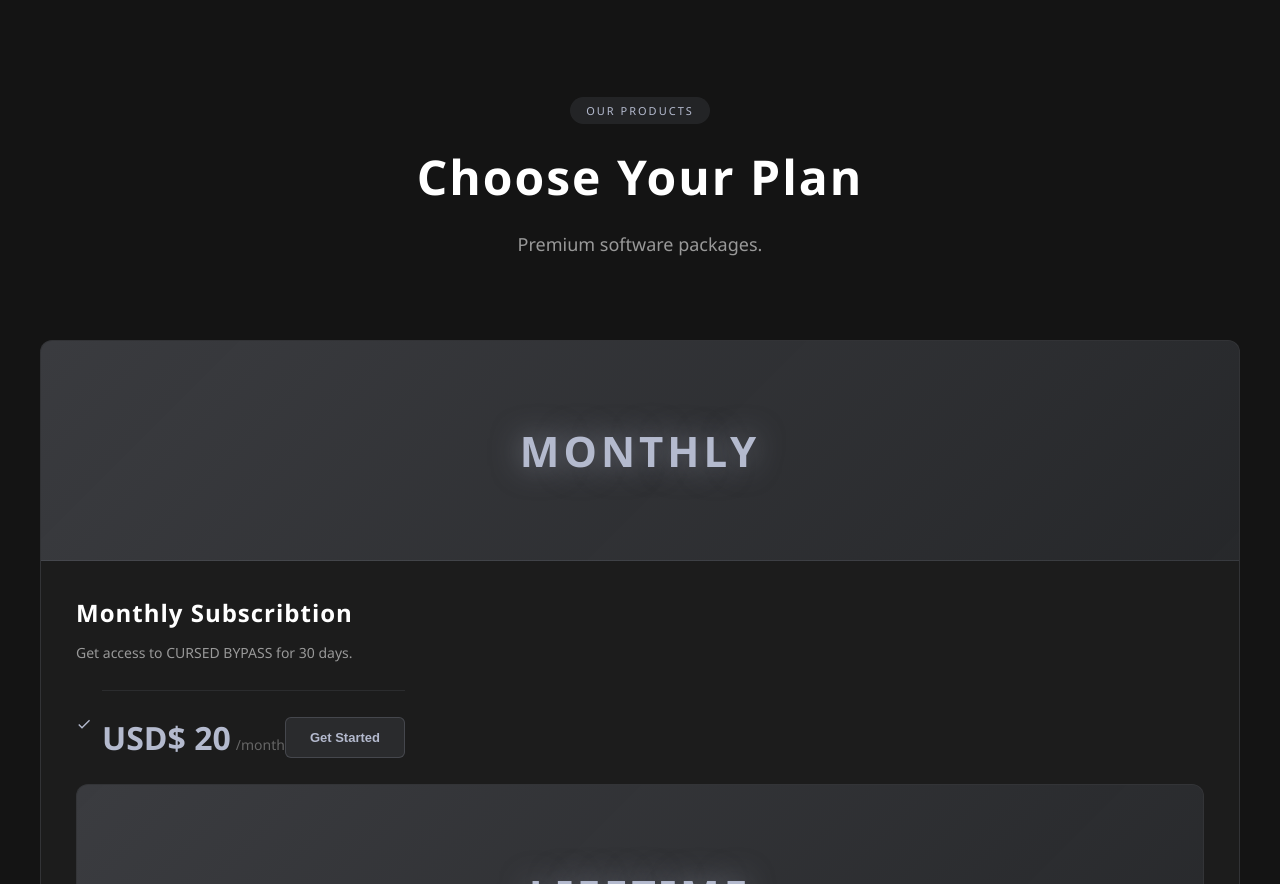
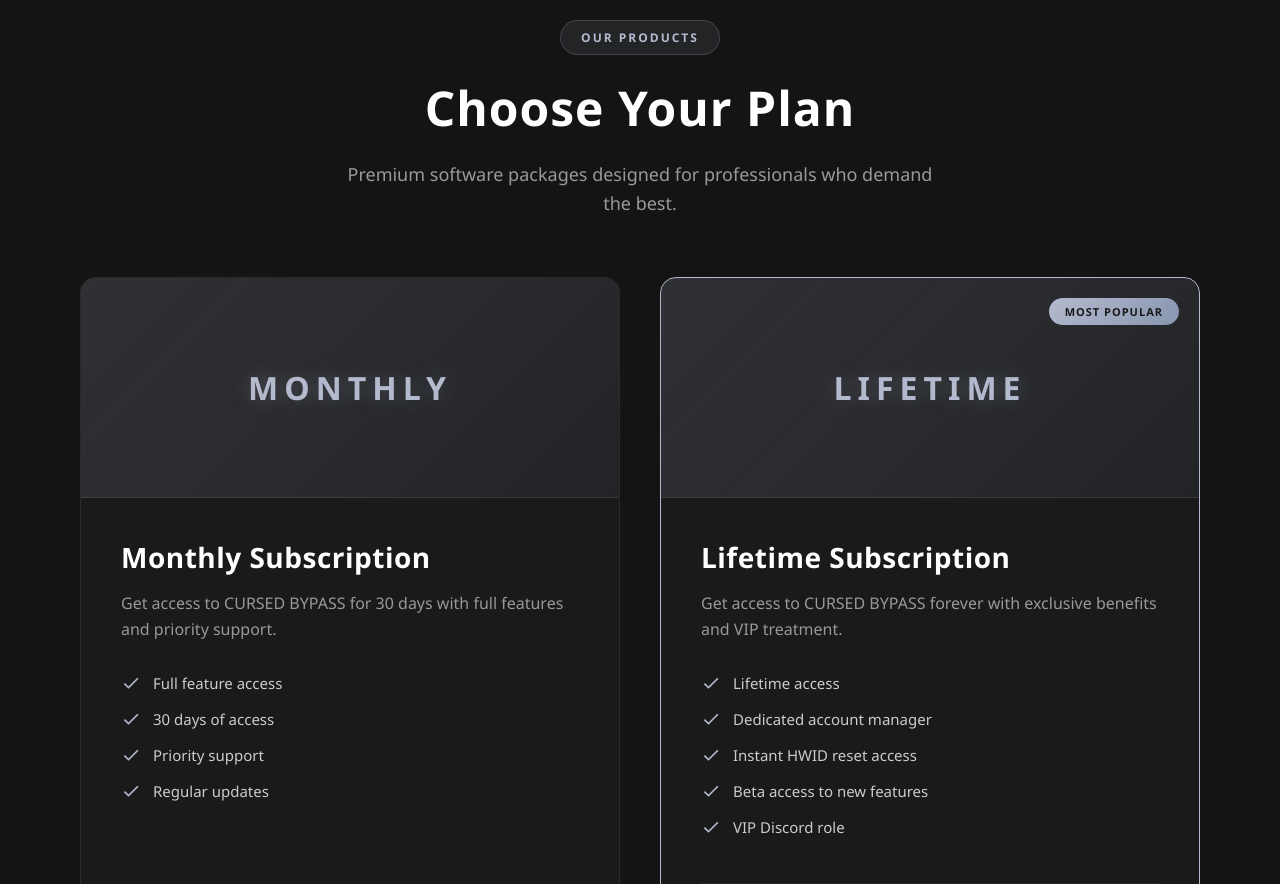
Before and after one commit to wyugu185t18578/ifahw8756y1, a website: page public/index.html in a window 1280 px wide. Shown: the part 1916-2800 px from the top of the page. Drawn offline with Linux system fonts and the light colour scheme; no server answers.

Commit message:
index.html

```diff
--- a/public/index.html
+++ b/public/index.html
@@ -936,33 +936,275 @@
         </div>
     </div>
 
-    <!-- Products Section -->
+    <!-- REPLACE YOUR PRODUCTS SECTION WITH THIS -->
+
+<!-- Add this CSS to your <style> section -->
+<style>
+/* Products Section - Improved */
+.products-section {
+    position: relative;
+    z-index: 10;
+    padding: 100px 40px;
+    max-width: 1200px;
+    margin: 0 auto;
+}
+
+.products-header {
+    text-align: center;
+    margin-bottom: 60px;
+}
+
+.section-badge {
+    display: inline-block;
+    padding: 8px 20px;
+    background: rgba(180, 186, 206, 0.1);
+    border: 1px solid rgba(180, 186, 206, 0.2);
+    border-radius: 20px;
+    color: #b4bace;
+    font-size: 12px;
+    font-weight: 600;
+    letter-spacing: 2px;
+    text-transform: uppercase;
+    margin-bottom: 20px;
+}
+
+.section-title {
+    font-size: 48px;
+    font-weight: 700;
+    color: #ffffff;
+    margin-bottom: 20px;
+    letter-spacing: 1px;
+}
+
+.section-subtitle {
+    font-size: 18px;
+    color: #999;
+    max-width: 600px;
+    margin: 0 auto;
+    line-height: 1.6;
+}
+
+.products-grid {
+    display: grid;
+    grid-template-columns: repeat(auto-fit, minmax(400px, 1fr));
+    gap: 40px;
+    margin-top: 60px;
+}
+
+.product-card {
+    background: rgba(30, 30, 30, 0.6);
+    border-radius: 16px;
+    border: 1px solid rgba(180, 186, 206, 0.1);
+    overflow: hidden;
+    transition: all 0.3s ease;
+    display: flex;
+    flex-direction: column;
+}
+
+.product-card:hover {
+    border-color: rgba(180, 186, 206, 0.3);
+    transform: translateY(-5px);
+    box-shadow: 0 10px 30px rgba(0, 0, 0, 0.3);
+}
+
+.product-image {
+    background: linear-gradient(135deg, rgba(180, 186, 206, 0.15) 0%, rgba(100, 120, 160, 0.1) 100%);
+    padding: 50px 40px;
+    text-align: center;
+    border-bottom: 1px solid rgba(180, 186, 206, 0.1);
+}
+
+.product-logo {
+    font-size: 32px;
+    font-weight: 700;
+    letter-spacing: 6px;
+    color: #b4bace;
+    text-shadow: 0 0 20px rgba(180, 186, 206, 0.3);
+}
+
+.product-content {
+    padding: 40px;
+    flex: 1;
+    display: flex;
+    flex-direction: column;
+}
+
+.product-name {
+    font-size: 28px;
+    font-weight: 700;
+    color: #ffffff;
+    margin-bottom: 15px;
+    letter-spacing: 0.5px;
+}
+
+.product-description {
+    font-size: 16px;
+    color: #999;
+    line-height: 1.6;
+    margin-bottom: 30px;
+}
+
+.product-features {
+    margin-bottom: 30px;
+    flex: 1;
+}
+
+.product-feature-item {
+    display: flex;
+    align-items: center;
+    gap: 12px;
+    margin-bottom: 16px;
+    color: #ccc;
+    font-size: 15px;
+}
+
+.product-feature-item svg {
+    width: 20px;
+    height: 20px;
+    color: #b4bace;
+    flex-shrink: 0;
+}
+
+.product-pricing {
+    border-top: 1px solid rgba(180, 186, 206, 0.1);
+    padding-top: 30px;
+    margin-top: auto;
+}
+
+.product-price {
+    display: flex;
+    align-items: baseline;
+    gap: 8px;
+    margin-bottom: 25px;
+}
+
+.price-amount {
+    font-size: 42px;
+    font-weight: 700;
+    color: #b4bace;
+    letter-spacing: -1px;
+}
+
+.price-period {
+    font-size: 16px;
+    color: #666;
+}
+
+.product-cta {
+    width: 100%;
+    padding: 16px 32px;
+    background: rgba(180, 186, 206, 0.1);
+    border: 2px solid rgba(180, 186, 206, 0.3);
+    border-radius: 8px;
+    color: #e5e5e5;
+    font-size: 16px;
+    font-weight: 600;
+    letter-spacing: 1px;
+    cursor: pointer;
+    transition: all 0.3s ease;
+}
+
+.product-cta:hover {
+    background: rgba(180, 186, 206, 0.2);
+    border-color: #b4bace;
+    color: #ffffff;
+    transform: translateY(-2px);
+}
+
+/* Featured card styling */
+.product-card.featured {
+    border-color: #b4bace;
+    position: relative;
+}
+
+.product-card.featured::before {
+    content: 'MOST POPULAR';
+    position: absolute;
+    top: 20px;
+    right: 20px;
+    background: linear-gradient(135deg, #b4bace 0%, #8896b0 100%);
+    color: #1a1a1a;
+    padding: 6px 16px;
+    border-radius: 20px;
+    font-size: 11px;
+    font-weight: 700;
+    letter-spacing: 1px;
+    z-index: 1;
+}
+
+.product-card.featured .product-cta {
+    background: linear-gradient(135deg, #b4bace 0%, #8896b0 100%);
+    border: none;
+    color: #1a1a1a;
+}
+
+.product-card.featured .product-cta:hover {
+    transform: translateY(-2px);
+    box-shadow: 0 8px 20px rgba(180, 186, 206, 0.3);
+}
+
+/* Responsive */
+@media (max-width: 900px) {
+    .products-grid {
+        grid-template-columns: 1fr;
+    }
+
+    .section-title {
+        font-size: 36px;
+    }
+}
+</style>
+
+<!-- HTML - Products Section -->
 <section class="products-section" id="products">
     <div class="products-header">
         <div class="section-badge">Our Products</div>
         <h2 class="section-title">Choose Your Plan</h2>
         <p class="section-subtitle">
-                Premium software packages.
-            </p>
-        </div>
+            Premium software packages designed for professionals who demand the best.
+        </p>
+    </div>
+
     <div class="products-grid">
+        <!-- Monthly Plan -->
         <div class="product-card">
             <div class="product-image">
                 <div class="product-logo">MONTHLY</div>
             </div>
             <div class="product-content">
-                    <h3 class="product-name">Monthly Subscribtion</h3>
+                <h3 class="product-name">Monthly Subscription</h3>
                 <p class="product-description">
-                        Get access to CURSED BYPASS for 30 days.
+                    Get access to CURSED BYPASS for 30 days with full features and priority support.
                 </p>
                 <div class="product-features">
                     <div class="product-feature-item">
                         <svg viewBox="0 0 24 24" fill="currentColor">
                             <path d="M9 16.17L4.83 12l-1.42 1.41L9 19 21 7l-1.41-1.41z"/>
                         </svg>
+                        <span>Full feature access</span>
+                    </div>
+                    <div class="product-feature-item">
+                        <svg viewBox="0 0 24 24" fill="currentColor">
+                            <path d="M9 16.17L4.83 12l-1.42 1.41L9 19 21 7l-1.41-1.41z"/>
+                        </svg>
+                        <span>30 days of access</span>
+                    </div>
+                    <div class="product-feature-item">
+                        <svg viewBox="0 0 24 24" fill="currentColor">
+                            <path d="M9 16.17L4.83 12l-1.42 1.41L9 19 21 7l-1.41-1.41z"/>
+                        </svg>
+                        <span>Priority support</span>
+                    </div>
+                    <div class="product-feature-item">
+                        <svg viewBox="0 0 24 24" fill="currentColor">
+                            <path d="M9 16.17L4.83 12l-1.42 1.41L9 19 21 7l-1.41-1.41z"/>
+                        </svg>
+                        <span>Regular updates</span>
+                    </div>
+                </div>
                 <div class="product-pricing">
                     <div class="product-price">
-                            <span class="price-amount">USD$ 20</span>
+                        <span class="price-amount">$20</span>
                         <span class="price-period">/month</span>
                     </div>
                     <button class="product-cta btn-purchase" data-package="monthly">Get Started</button>
@@ -970,23 +1212,22 @@
             </div>
         </div>
 
-
-
-            <div class="product-card">
+        <!-- Lifetime Plan -->
+        <div class="product-card featured">
             <div class="product-image">
                 <div class="product-logo">LIFETIME</div>
             </div>
             <div class="product-content">
-                    <h3 class="product-name">Lifetime Subscribtion</h3>
+                <h3 class="product-name">Lifetime Subscription</h3>
                 <p class="product-description">
-                        Get access to CURSED BYPASS forever.
+                    Get access to CURSED BYPASS forever with exclusive benefits and VIP treatment.
                 </p>
                 <div class="product-features">
                     <div class="product-feature-item">
                         <svg viewBox="0 0 24 24" fill="currentColor">
                             <path d="M9 16.17L4.83 12l-1.42 1.41L9 19 21 7l-1.41-1.41z"/>
                         </svg>
-                            <span>Everything in Pro</span>
+                        <span>Lifetime access</span>
                     </div>
                     <div class="product-feature-item">
                         <svg viewBox="0 0 24 24" fill="currentColor">
@@ -1006,11 +1247,17 @@
                         </svg>
                         <span>Beta access to new features</span>
                     </div>
+                    <div class="product-feature-item">
+                        <svg viewBox="0 0 24 24" fill="currentColor">
+                            <path d="M9 16.17L4.83 12l-1.42 1.41L9 19 21 7l-1.41-1.41z"/>
+                        </svg>
+                        <span>VIP Discord role</span>
+                    </div>
                 </div>
                 <div class="product-pricing">
                     <div class="product-price">
-                            <span class="price-amount">USD$ 149</span>
-                            <span class="price-period">/one-time payment</span>
+                        <span class="price-amount">$149</span>
+                        <span class="price-period">/one-time</span>
                     </div>
                     <button class="product-cta btn-purchase" data-package="lifetime">Get Started</button>
                 </div>
```
Lines whose indentation alone changed are shown as unchanged.
